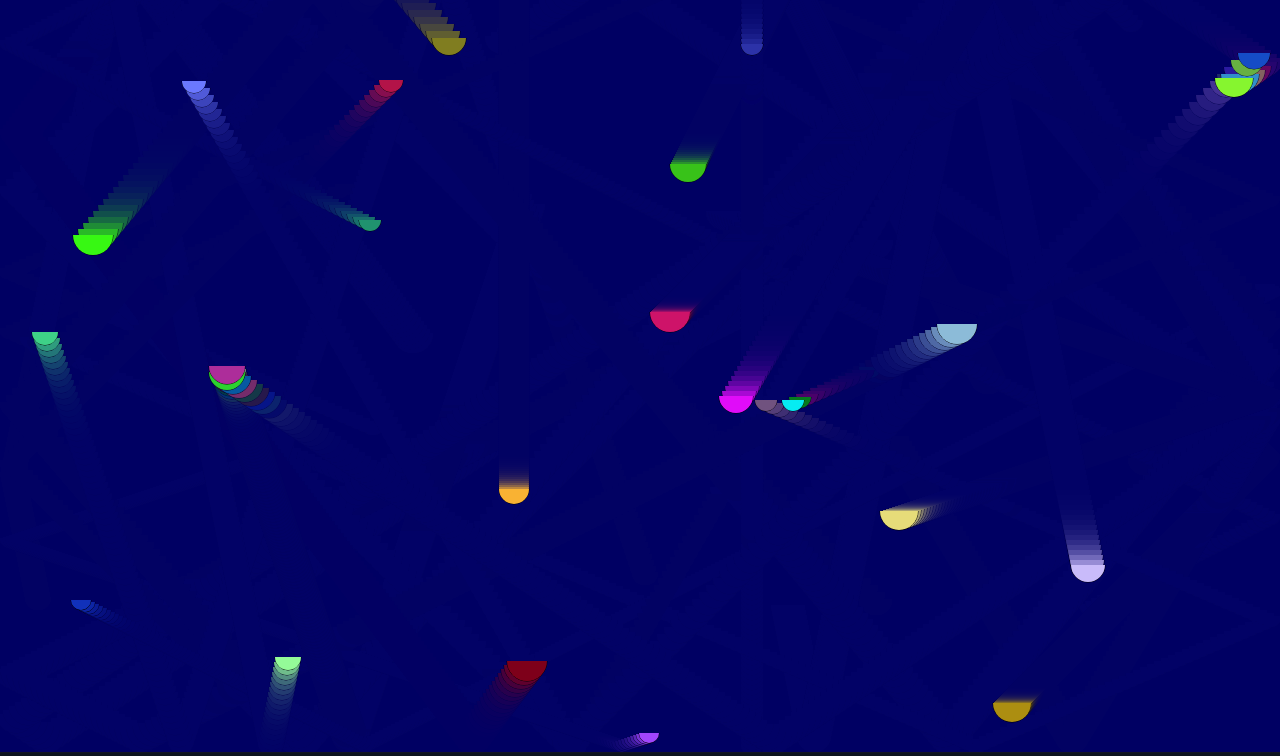
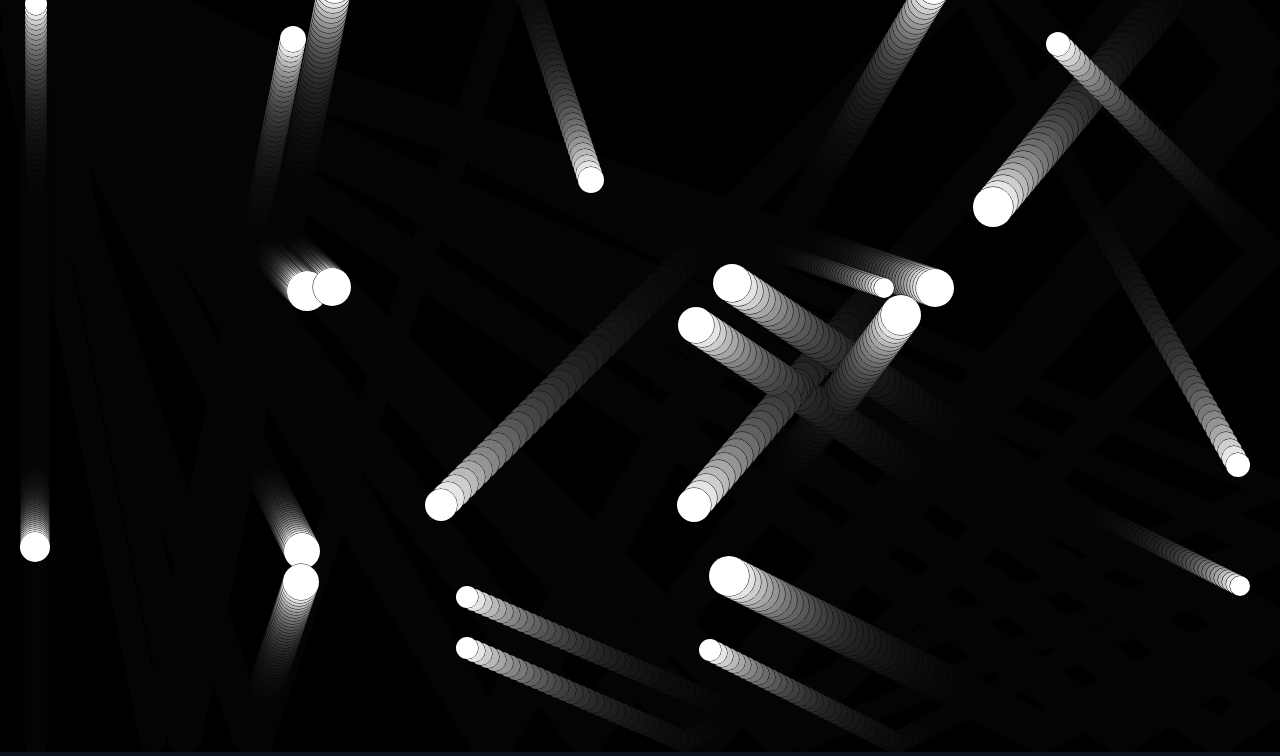
Before and after one commit to Isabele-Timotio/projeto-guerra-, a plain HTML site: page index.html in a window 1280 px wide. Shown: the part 48-804 px from the top of the page. Drawn offline with Linux system fonts and the light colour scheme.

Commit message:
Projeto finalizado
21/06/2022 - 12;18
Houve erro na questão da imagem de fundo aparecer, mas se você atualiza o site da para visualizar a imagem.

```diff
--- a/bola.js
+++ b/bola.js
@@ -12,7 +12,7 @@ class Bola {
    draw() {
       ctx.beginPath();
       ctx.fillStyle = this.color;
-      ctx.arc(this.x, this.y, this.size, 0, Math.PI);
+      ctx.arc(this.x, this.y, this.size, 0,2 *Math.PI);
 	  ctx.stroke();
       ctx.fill();
    }
@@ -48,7 +48,7 @@ class Bola {
             const distance = Math.sqrt(dx * dx + dy * dy);
 
             if (distance < this.size + bola.size) {
-              bola= this.color = randomRGB();
+
             }
          }
       }
--- a/main.js
+++ b/main.js
@@ -16,7 +16,7 @@ function random(min, max) {
 
 // gera uma cor aleatória
 function randomRGB() {
-  return `rgb(${random(0, 255)},${random(0, 255)},${random(0, 255)})`;
+  return `rgb(255, 255, 255)`;
 }
 
 
@@ -28,8 +28,8 @@ while (bolas.length < 25) {
    const bola = new Bola(
       // posição de sempre uma bola de distância
       // fora das bordas para evitar erros de desenho
-      random(0 + size,width - size),
-      random(0 + size,height - size),
+      random(20 + size,50 - size),
+      random(20 + size,50 - size),
       random(-7,7),
       random(-7,7),
       randomRGB(),
@@ -42,7 +42,7 @@ while (bolas.length < 25) {
 
 //realiza um loop em todas as bolas geradas
 function loop() {
-   ctx.fillStyle = 'rgba(0, 0, 102, 0.25)';
+   ctx.fillStyle = 'rgba(0.1, 0.1, 0.1, 0.1)';
    ctx.fillRect(0, 0,  width, height);
 
    for (const bola of bolas) {
```
Also changed, not shown: index.html (line endings or trailing spaces).
